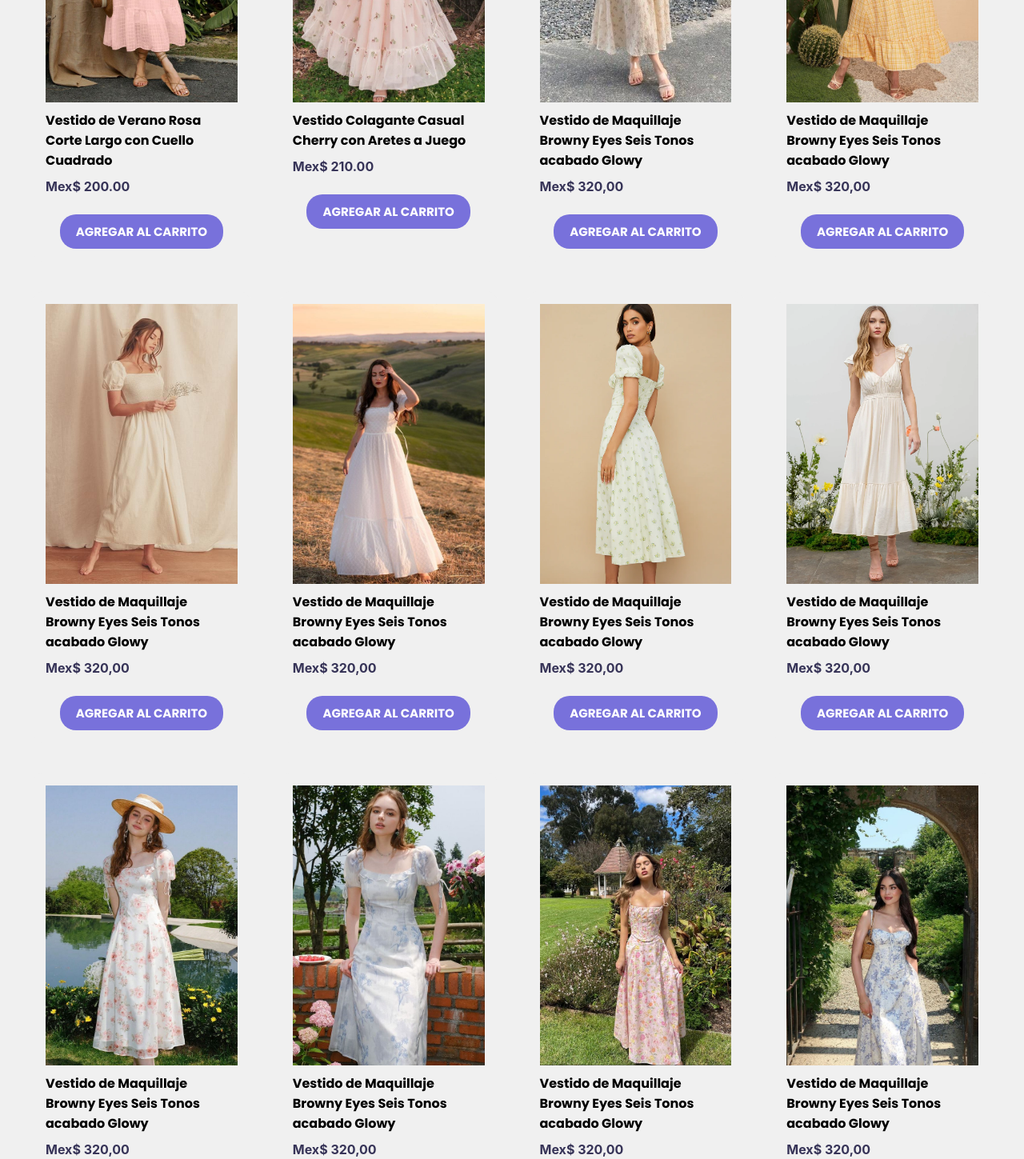
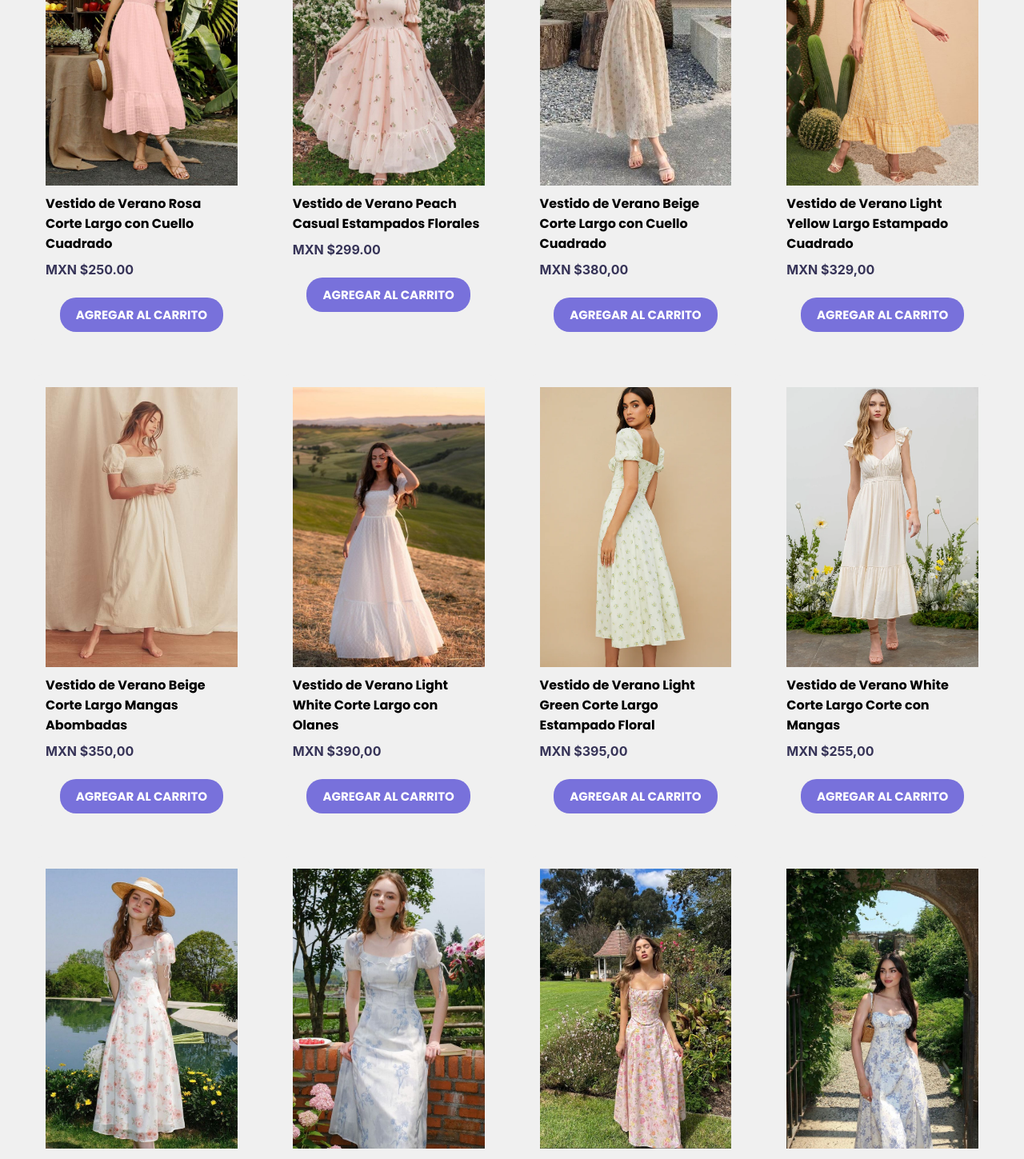
Before and after one commit to HanniaFranco/bloom-and-glow-site, a React (Create React App) app: page /#/products in a window 1280 px wide. Shown: the part 900-2349 px from the top of the page at 80% size. Built offline with nearby package versions, Linux system fonts and the light colour scheme.

Commit message:
ProductsPagePart3

```diff
--- a/src/components/ProductCard/ProductCard.js
+++ b/src/components/ProductCard/ProductCard.js
@@ -12,7 +12,7 @@ const ProductCard = ({ image, name, price }) => {
         />
       </div>
       <h3 className={styles.name}>{name}</h3>
-      <p className={styles.price}>Mex$ {price}</p>
+      <p className={styles.price}>MXN ${price}</p>
       <button
         className={styles.button}
         onClick={() => alert(`Se ha añadido ${name} al carrito`)}
--- a/src/containers/HomePage/App.js
+++ b/src/containers/HomePage/App.js
@@ -7,6 +7,8 @@ import './App.css';
 import OffersPage from '../OffersPage/OffersPage';
 import CartPage from '../CartPage/CartPage';
 import UserPage from '../UserPage/UserPage';
+import SetsPage from '../SetsPage/SetsPage';
+import ShirtsPage from '../ShirtsPage/ShirtsPage';
 
 function App() {
   return (
@@ -18,6 +20,8 @@ function App() {
           <Route path="/offers" element={<OffersPage />} />
           <Route path="/cart" element={<CartPage />} />
           <Route path="/user" element={<UserPage />} />
+          <Route path="/shirts" element={<ShirtsPage />} />
+          <Route path="/sets" element={<SetsPage />} />
           <Route path="/about" element={<About />} /> {/* Página About */}
         </Routes>
       </div>
--- a/src/containers/HomePage/Home.js
+++ b/src/containers/HomePage/Home.js
@@ -18,13 +18,13 @@ function Home() {
     {
       id: 2,
       image: image2,
-      name: 'Collar Colagante Casual Cherry con Aretes a Juego',
+      name: 'Vestido de Verano Rosa Corte Largo Estampado Liso con Mangas',
       price: "210.00",
     },
     {
       id: 3,
       image: image3,
-      name: 'Paleta de Maquillaje Browny Eyes Seis Tonos acabado Glowy',
+      name: 'Conjunto de Verano Playera Manga Larga Blanca con Short',
       price: "320,00",
     },
   ];
--- a/src/containers/ProductsPage/ProductsPage.css
+++ b/src/containers/ProductsPage/ProductsPage.css
@@ -4,8 +4,89 @@
 
 .products-grid {
     display: grid;
-    grid-template-columns: repeat(auto-fit, minmax(250px, 1fr)); /* Tarjetas responsivas */
+    grid-template-columns: repeat(auto-fit, minmax(250px, 1fr));
     gap: 15px;
     padding: 20px;
     margin: 0 auto;
-  }
+}
+
+/* Sección de las categorías de imágenes */
+.category-border {
+    background-color: rgb(230, 227, 227);
+    padding: 50px;
+    padding-bottom: 50px;
+    padding-left: 3%;
+    padding-right: 0px;
+}
+
+.category-section {
+    display: grid;
+    grid-template-columns: repeat(auto-fit, minmax(300px, 1fr));
+    gap: 10px;
+    margin-top: 40px;
+    margin-bottom: 70px;
+}
+
+/* Tarjeta de imagen de categoría */
+.category-card {
+    position: relative;
+    width: 95%;
+    height: 500px;
+    overflow: hidden;
+    border-radius: 16px;
+    transition: transform 0.3s ease;
+    margin-right: 2px;
+}
+
+/* Efecto al pasar el mouse */
+.category-card:hover {
+    transform: scale(1.05);
+}
+
+.category-image {
+    width: 100%;
+    height: 100%;
+    object-fit: cover;
+    transition: transform 0.3s ease;
+    overflow: hidden;
+}
+
+.category-card:hover .category-image {
+    transform: scale(1.1);
+}
+
+/* Responsive */
+.category-text {
+    position: absolute;
+    bottom: 20px;
+    left: 20px;
+    color: white;
+    font-size: 1.5rem;
+    font-weight: bold;
+    background-color: #9895ccc9;
+    padding: 12px;
+    border-radius: 25px;
+    opacity: 0;
+    transition: opacity 0.3s ease;
+}
+
+.category-card:hover .category-text {
+    opacity: 1;
+}
+
+/* Responsive*/
+@media (max-width: 768px) {
+    .category-section {
+        grid-template-columns: 1fr;
+        gap: 15px;
+    }
+
+    .category-card {
+        height: 300px;
+    }
+
+    .category-text {
+        font-size: 1.2rem;
+        padding: 10px;
+    }
+}
--- a/src/containers/ProductsPage/ProductsPage.js
+++ b/src/containers/ProductsPage/ProductsPage.js
@@ -1,4 +1,5 @@
 import React from 'react';
+import { Link } from 'react-router-dom';
 import './ProductsPage.css';
 import Header from '../../components/Header/Header';
 import Footer from '../../components/Footer/Footer';
@@ -15,6 +16,8 @@ import image12 from '../../assets/images/product_12.jpg';
 import image13 from '../../assets/images/product_13.jpg';
 import image14 from '../../assets/images/product_14.png';
 import image15 from '../../assets/images/product_15.png';
+import image1 from '../../assets/images/product_1.png'; //Para Explora por Categorías
+import image3 from '../../assets/images/product_3.png'; //Para Explora por Categorías
 
 function ProductsPage() {
     const AllProducts = [
@@ -22,73 +25,73 @@ function ProductsPage() {
           id: 4,
           image: image4,
           name: 'Vestido de Verano Rosa Corte Largo con Cuello Cuadrado',
-          price: "200.00",
+          price: "250.00",
         },
         {
           id: 5,
           image: image5,
-          name: 'Vestido Colagante Casual Cherry con Aretes a Juego',
-          price: "210.00",
+          name: 'Vestido de Verano Peach Casual Estampados Florales',
+          price: "299.00",
         },
         {
           id: 6,
           image: image6,
-          name: 'Vestido de Maquillaje Browny Eyes Seis Tonos acabado Glowy',
-          price: "320,00",
+          name: 'Vestido de Verano Beige Corte Largo con Cuello Cuadrado',
+          price: "380,00",
         },
         {
             id: 7,
             image: image7,
-            name: 'Vestido de Maquillaje Browny Eyes Seis Tonos acabado Glowy',
-            price: "320,00",
+            name: 'Vestido de Verano Light Yellow Largo Estampado Cuadrado',
+            price: "329,00",
         },
         {
             id: 8,
             image: image8,
-            name: 'Vestido de Maquillaje Browny Eyes Seis Tonos acabado Glowy',
-            price: "320,00",
+            name: 'Vestido de Verano Beige Corte Largo Mangas Abombadas',
+            price: "350,00",
         },
         {
             id: 9,
             image: image9,
-            name: 'Vestido de Maquillaje Browny Eyes Seis Tonos acabado Glowy',
-            price: "320,00",
+            name: 'Vestido de Verano Light White Corte Largo con Olanes',
+            price: "390,00",
         },
         {
             id: 10,
             image: image10,
-            name: 'Vestido de Maquillaje Browny Eyes Seis Tonos acabado Glowy',
-            price: "320,00",
+            name: 'Vestido de Verano Light Green Corte Largo Estampado Floral',
+            price: "395,00",
         },
         {
             id: 11,
             image: image11,
-            name: 'Vestido de Maquillaje Browny Eyes Seis Tonos acabado Glowy',
-            price: "320,00",
+            name: 'Vestido de Verano White Corte Largo Corte con Mangas',
+            price: "255,00",
         },
         {
             id: 12,
             image: image12,
-            name: 'Vestido de Maquillaje Browny Eyes Seis Tonos acabado Glowy',
-            price: "320,00",
+            name: 'Vestido de Verano White Corte Largo Estampado Floral Rosa',
+            price: "210,00",
         },
         {
             id: 13,
             image: image13,
-            name: 'Vestido de Maquillaje Browny Eyes Seis Tonos acabado Glowy',
-            price: "320,00",
+            name: 'Vestido de Verano Light Blue Corte Largo Estampado Azul',
+            price: "420,00",
         },
         {
             id: 14,
             image: image14,
-            name: 'Vestido de Maquillaje Browny Eyes Seis Tonos acabado Glowy',
-            price: "320,00",
+            name: 'Vestido de Verano Light Pink Corte Largo Estampado Rosas',
+            price: "430,00",
         },
         {
             id: 15,
             image: image15,
-            name: 'Vestido de Maquillaje Browny Eyes Seis Tonos acabado Glowy',
-            price: "320,00",
+            name: 'Vestido de Verano Light Blue Estampado Floral Sin Mangas',
+            price: "480,00",
         },
       ];
 
@@ -102,6 +105,7 @@ function ProductsPage() {
           <p className="home-text">Todas las Categorías</p>
         </div>
 
+        <h2 className="products-title">Vestidos de Verano</h2>
         <div className="products-grid">
           {AllProducts.map((product) => (
             <ProductCard
@@ -112,6 +116,25 @@ function ProductsPage() {
             />
           ))}
         </div>
+
+        {/* Mostrar las imágenes de las categorías Playeras y Conjuntos */}
+        <div className='category-border'>
+        <h2 className="products-title">Explora por Categorías</h2>
+        <div className="category-section">
+        <Link to="/shirts" className="category-card">
+              <img src={image1} alt="Playeras" className="category-image" />
+              <p className="category-text">PLAYERAS</p>
+            </Link>
+
+          {/* Imagen de Conjuntos */}
+          <Link to="/sets" className="category-card">
+              <img src={image3} alt="Conjuntos" className="category-image" />
+              <p className="category-text">CONJUNTOS</p>
+            </Link>
+
+          </div>
+        </div>
+
       </div>
       <Footer />
     </>
--- /dev/null
+++ b/src/containers/SetsPage/SetsPage.js
@@ -0,0 +1,19 @@
+import React from 'react';
+import './SetsPage.css';
+import Header from '../../components/Header/Header';
+import Footer from '../../components/Footer/Footer';
+
+function SetsPage() {
+  return (
+    <>
+    <Header />
+    <div>
+      {/* Contenido de la página de Conjuntos */}
+    </div>
+    <Footer />
+    </>
+
+  );
+}
+
+export default SetsPage;
--- /dev/null
+++ b/src/containers/ShirtsPage/ShirtsPage.js
@@ -0,0 +1,18 @@
+import React from 'react';
+import './ShirtsPage.css';
+import Header from '../../components/Header/Header';
+import Footer from '../../components/Footer/Footer';
+
+function ShirtsPage() {
+  return (
+    <>
+    <Header />
+    <div>
+      {/* Contenido de la página de Conjuntos */}
+    </div>
+    <Footer />
+    </>
+  );
+}
+
+export default ShirtsPage;
```
Also changed, not shown: src/assets/images/product_2.png, src/assets/images/product_3.png, src/containers/SetsPage/SetsPage.css (added), src/containers/ShirtsPage/ShirtsPage.css (added).
